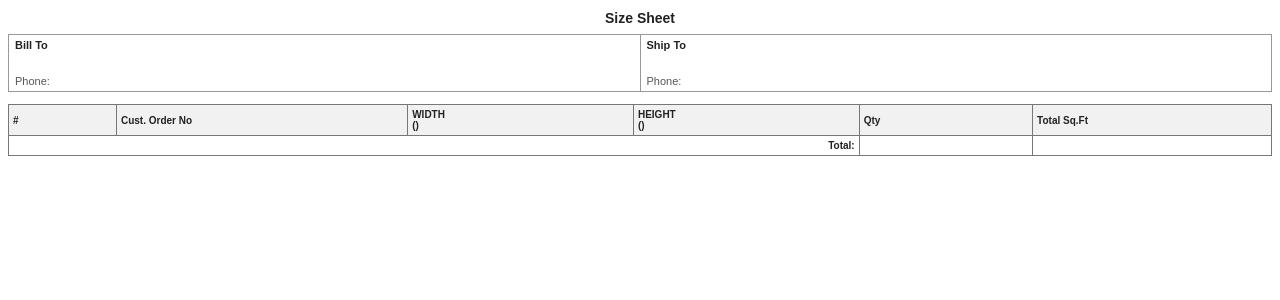
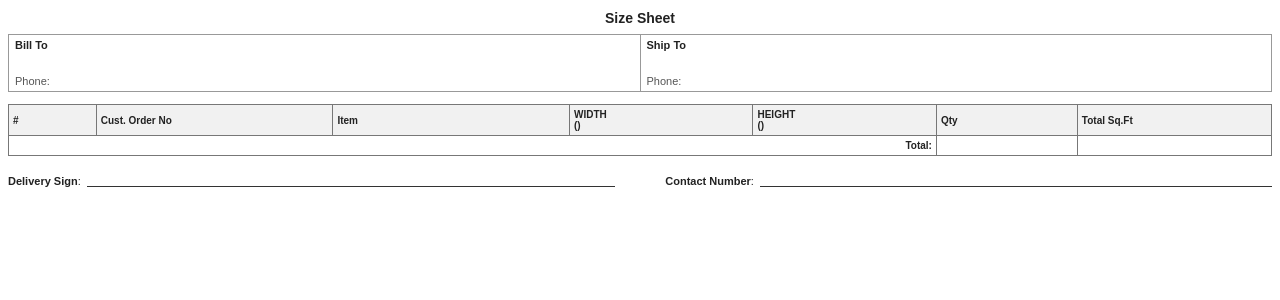
Before and after one commit to itztejas01/mirror-management-backend, a Python web app: template backend/template/size_sheet.html in a window 1280 px wide. Shown: the part 62-362 px from the top of the page. Run offline with Jinja, Linux system fonts and the light colour scheme; the template is opened without the code that fills it, so the values that code supplies are empty.

Commit message:
Enhance deployment workflow and templates for improved functionality
- Added ECR pruning functionality to the deployment workflow, allowing for the management of CDK asset images.
- Updated invoice and size sheet templates to include payment terms and improved layout for item display.
- Refactored invoice template to conditionally show company PAN and mobile numbers, enhancing clarity.
- Introduced a signature section in the size sheet template for delivery confirmation.

```diff
--- a/backend/main.py
+++ b/backend/main.py
@@ -715,9 +715,10 @@ async def generate_pdf(
             "company_email": company_details.get("email_id"),
             "company_gst": company_details.get("gst_no"),
             "company_pan": company_details.get("pan_no"),
-            "proforma_no": proforma_invoice.get("pi_name"),
+            "proforma_no": proforma_invoice.get("pi_no"),
             "sales_person": sales_person,
             "pi_date": convertDateToProperFormat(proforma_invoice.get("created_at")),
+            "payment_terms": proforma_invoice.get("payment_terms", ""),
             "destination": (
                 proforma_invoice.get("destination", "N/A")
                 if proforma_invoice.get("destination") is not None
--- a/backend/template/size_sheet.html
+++ b/backend/template/size_sheet.html
@@ -86,6 +86,25 @@
         margin-top: 14px;
         font-size: 11px;
       }
+
+      .signature-section {
+        margin-top: 16px;
+        display: flex;
+        justify-content: space-between;
+        gap: 12px;
+      }
+      .sign-field {
+        display: flex;
+        align-items: flex-end;
+        gap: 6px;
+        width: 48%;
+        font-size: 11px;
+      }
+      .sign-field .line {
+        flex: 1;
+        height: 14px;
+        border-bottom: 1px solid #333;
+      }
     </style>
   </head>
   <body>
@@ -148,6 +167,7 @@
           <tr>
             <th style="width: 24px">#</th>
             <th style="width: 80px">Cust. Order No</th>
+            <th style="width: 80px">Item</th>
             <th style="width: 60px">
               WIDTH <br />
               ({{ form['items'][0].unit if form['items']|length > 0 else '' }})
@@ -161,27 +181,13 @@
           </tr>
         </thead>
         <tbody>
-          {% set ns = namespace(group='') %} {% for item in form['items'] %} {%
-          set group_label = (item.name ~ (item.thickness and (' - ' ~
-          item.thickness) or ''))|trim %} {% if loop.first or group_label !=
-          ns.group %}
-          <tr>
-            <td
-              colspan="6"
-              style="
-                background: #f1f1f1;
-                font-weight: bold;
-                text-transform: uppercase;
-                text-align: center;
-              "
-            >
-              {{ group_label }}
-            </td>
-          </tr>
-          {% set ns.group = group_label %} {% endif %}
+          {% for item in form['items'] %} {% set group_label = (item.name ~
+          (item.thickness and (' - ' ~ item.thickness) or ''))|trim %}
           <tr>
             <td>{{ loop.index }}</td>
+
             <td>{{ item.customer_order_no }}</td>
+            <td>{{ group_label }}</td>
             <td>
               {% if item.unit == 'inch' and item.size_width_fraction %} {{
               item.width }} {{ item.size_width_fraction }} {% else %} {{
@@ -199,7 +205,7 @@
         </tbody>
         <tfoot>
           <tr>
-            <td colspan="4" style="text-align: right">Total:</td>
+            <td colspan="5" style="text-align: right">Total:</td>
             <td>{{ form.total_qty }}</td>
             <td>{{ form.total_sqft }}</td>
           </tr>
@@ -209,6 +215,17 @@
       {% if form.remarks %}
       <div class="remarks"><strong>Remarks:</strong> {{ form.remarks }}</div>
       {% endif %}
+
+      <div class="signature-section">
+        <div class="sign-field">
+          <span><strong>Delivery Sign</strong>:</span>
+          <span class="line"></span>
+        </div>
+        <div class="sign-field">
+          <span><strong>Contact Number</strong>:</span>
+          <span class="line"></span>
+        </div>
+      </div>
     </div>
   </body>
 </html>
--- a/infra/cdk/cdk_stack.py
+++ b/infra/cdk/cdk_stack.py
@@ -2,15 +2,11 @@ from aws_cdk import (
     Stack,
     aws_lambda as _lambda,
     aws_apigateway as apigw,
-    aws_s3 as s3,
     aws_iam as iam,
     Duration,
 )
 from constructs import Construct
 import os
-from dotenv import load_dotenv
-
-load_dotenv()
 
 # Default to ap-south-1 if not set
 DEFAULT_REGION = os.getenv("DEFAULT_AWS_REGION", "ap-south-1")
```
Also changed, not shown: backend/template/invoice.html (+12 -28 lines), .github/workflows/deploy.yml.
